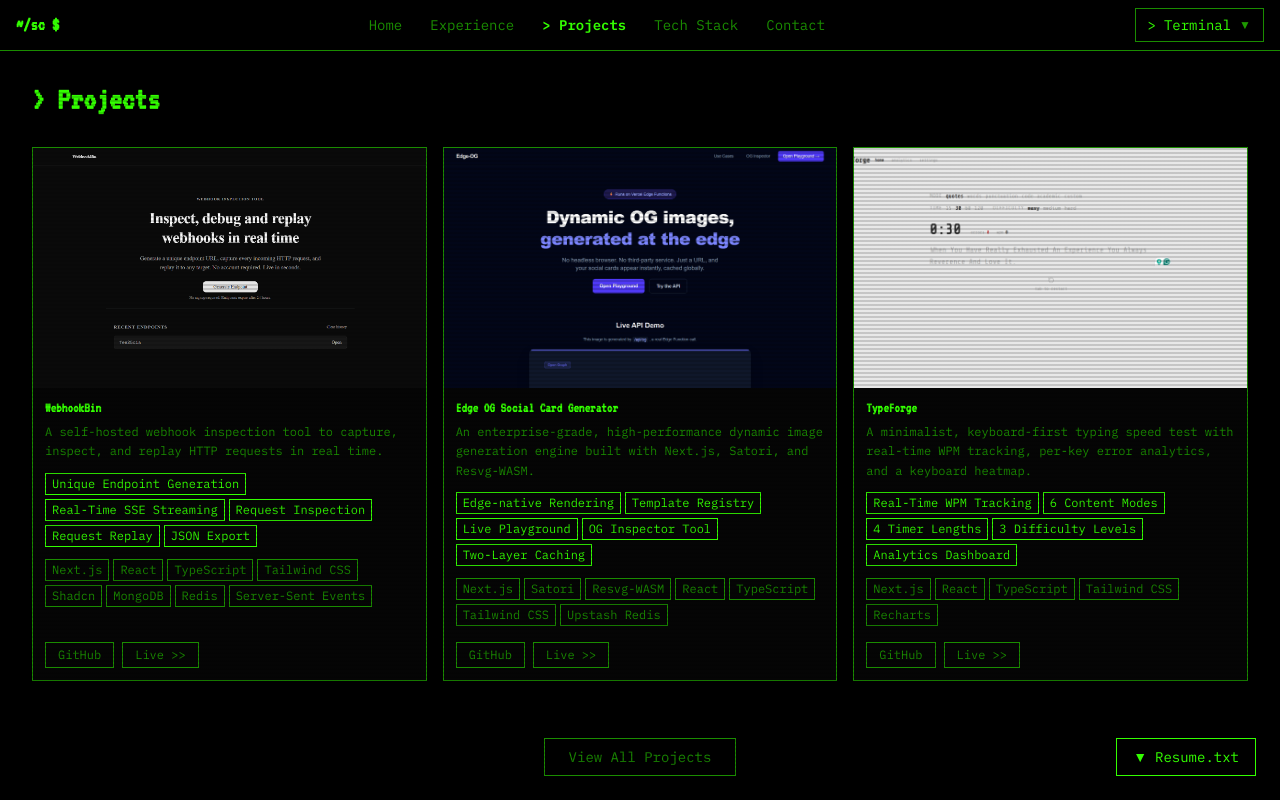
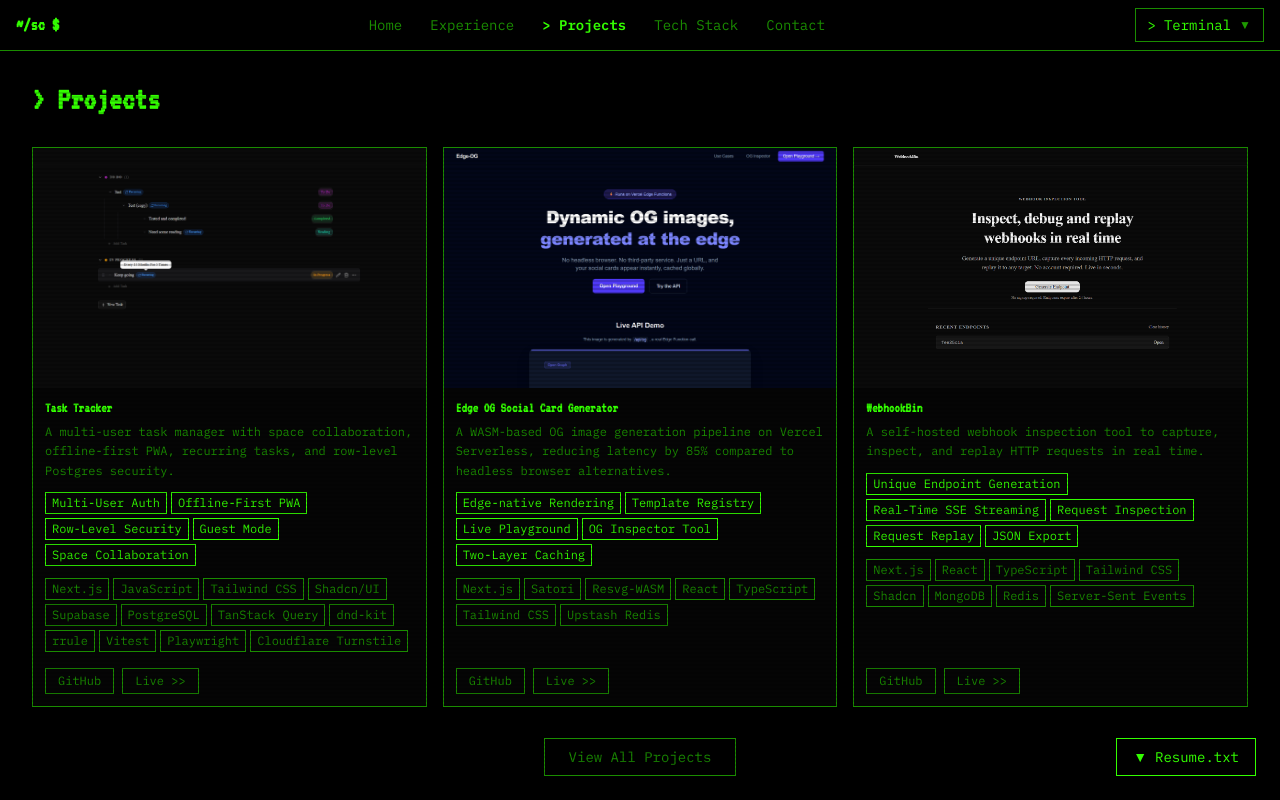
Before and after one commit to Shantanoo-Chandorkar/shantanoo-portfolio, a Next.js app: page / in a window 1280 px wide. Both pictures are taken after a click on the button "View Projects". Built offline with nearby package versions, Linux system fonts and the light colour scheme.

Commit message:
Updated experience, projects and tech stack

```diff
--- a/package.json
+++ b/package.json
@@ -3,7 +3,7 @@
   "version": "0.1.0",
   "private": true,
   "scripts": {
-    "dev": "next dev",
+    "dev": "next dev -p 3100",
     "build": "next build",
     "start": "next start",
     "lint": "eslint"
--- a/src/components/sections/ProjectsSection.tsx
+++ b/src/components/sections/ProjectsSection.tsx
@@ -114,7 +114,7 @@
                                         (e.target as HTMLImageElement).src = '/placeholder.svg';
                                     }}
                                 />
-                                {project.inProgress && (
+                                {project?.inProgress && (
                                     <div
                                         className="absolute top-2 left-2 text-xs px-2 py-0.5"
                                         style={{
--- a/src/components/sections/ProjectsSlider.tsx
+++ b/src/components/sections/ProjectsSlider.tsx
@@ -82,7 +82,7 @@
                                 (e.target as HTMLImageElement).src = '/placeholder.svg';
                             }}
                         />
-                        {project.inProgress && (
+                        {project?.inProgress && (
                             <div
                                 className="absolute top-2 left-2 text-xs px-2 py-0.5 border"
                                 style={{
--- a/src/data/experiences.ts
+++ b/src/data/experiences.ts
@@ -3,17 +3,48 @@
 export const experiences: ExperienceEntry[] = [
     {
         id: 1,
+        company: 'Keyideas Infotech',
+        position: 'Software Developer',
+        period: 'June 2026 - Present',
+        location: 'Mumbai, India · Remote',
+        shortDescription: 'Independently shipped two WordPress plugins live on WordPress.org, refactored a Shopify sync platform consolidating 16 tables to 9 with XSS fixes and RBAC, and led technical delivery while mentoring 3 junior developers.',
+        description: [
+            'Independently architected and shipped two production WordPress plugins, Keyideas Connect for Xero and Keyideas Connect for Trello, both live on WordPress.org, covering plugin architecture, PHP backend, OAuth 2.0, REST API integrations, React frontend, and security.',
+            'Refactored a centralized Next.js and MongoDB Shopify sync platform before production launch — consolidating 16 tables to 9, replacing plain-text store references with proper foreign key IDs, remediating XSS vulnerabilities, and implementing RBAC — with zero data loss. Shopify app currently under review.',
+            'Led delivery across multiple client projects as the primary technical contact, mentoring 3 junior developers on technical decisions, task prioritization, and work allocation, reporting project status directly to the CEO.',
+        ],
+        technologies: [
+            'PHP',
+            'React.js',
+            'Next.js',
+            'JavaScript',
+            'MySQL',
+            'MongoDB',
+            'GraphQL',
+            'REST APIs',
+            'Git',
+            'WordPress',
+            'OAuth 2.0',
+        ],
+        highlights: [
+            '2 plugins live on WordPress.org',
+            '16 tables consolidated to 9',
+            '3 junior developers mentored',
+        ],
+    },
+    {
+        id: 2,
         company: 'Brainstorm Force (CartFlows)',
         position: 'Software Developer',
-        period: 'August 2025 – Present',
-        location: 'Remote',
+        period: 'August 2025 - March 2026',
+        location: 'Mumbai, India · Remote',
         shortDescription: 'Expanded analytics coverage by 200%, engineered an interactive Canvas Builder from scratch with React and ReactFlow, and resolved 3 critical payment failures, cutting support tickets by 90%.',
         description: [
-            'Overhauled CartFlows Flow Analytics, expanding tracked KPIs from 8 to 24 (+200%) with new tabular data views, achieving zero regression and no performance degradation on a database-heavy implementation.',
-            'Engineered a full-featured interactive Canvas Builder from scratch using React and ReactFlow, dynamically visualizing complete funnel flows and all nested steps in a node-based UI.',
-            'Resolved 3+ critical payment failures, including Stripe Express Checkout blocking transactions, PayPal infinite loading on upsell, and Google Pay misrouting to WooCommerce, cutting payment-related support tickets by 90%.',
-            'Conducted a comprehensive security audit of the CartFlows plugin and independently remediated all identified vulnerabilities spanning all CVSS severity tiers.',
-            'Pioneered WordPress Abilities API integration for CartFlows, mapping plugin capabilities as MCP-compatible tools within the WordPress MCP server architecture.',
+            'Extended CartFlows Flow Analytics from 8 to 24 tracked KPIs, building the backend data pipeline, tabular views, and charts end-to-end on a database-heavy implementation.',
+            'Built a node-based Canvas Builder from scratch using React and ReactFlow, letting users visualise complete funnel flows and all nested steps in an interactive UI.',
+            'Resolved 3 critical payment failures across Stripe Express Checkout, PayPal upsell flow, and Google Pay routing, cutting payment-related support tickets by 90%.',
+            'Audited the CartFlows codebase for security vulnerabilities and remediated issues across all severity levels, covering input sanitization, capability checks, privilege escalation, and data exposure vectors.',
+            'Integrated the WordPress Abilities API into CartFlows, exposing plugin capabilities as MCP-compatible tools and resources within a WordPress MCP server.',
         ],
         technologies: [
             'PHP',
@@ -27,39 +58,39 @@
             'Git',
         ],
         highlights: [
-            '+200% KPIs expanded',
+            '8 to 24 KPIs',
             '90% ticket reduction',
-            'Canvas Builder built from scratch',
+            'Canvas Builder from scratch',
         ],
     },
     {
-        id: 2,
+        id: 3,
         company: 'Hummingbird Web Solutions Pvt Ltd.',
         position: 'Software Engineer',
-        period: 'December 2023 – July 2025',
+        period: 'December 2023 - July 2025',
         location: 'Pune, India',
         shortDescription: 'Pushed Core Web Vitals from 71 to 89, revamped 50+ Gutenberg block components for 4,000+ users, and hardened a SaaS platform serving 10,000+ active subscribers.',
         description: [
-            'Built a high-performance Windows application automating JSON-to-PDF conversion using C# and .NET, delivering 20% faster internal workflows with full CRUD persistence for 10+ designers.',
-            'Revamped 50+ React-based Gutenberg block components, improving accessibility and UX for 4,000+ active users across the Responsive Blocks plugin.',
-            'Resolved critical security vulnerabilities in a SaaS platform, hardening reliability for 10,000+ active users including 200+ premium subscribers.',
-            'Boosted Core Web Vitals score from 71 to 89 (+18 points) by targeting LCP and CLS via lazy loading, DOM optimizations, and layout fixes.',
+            'Reworked 50+ React-based Gutenberg block components in the CyberChimps Responsive Blocks plugin, improving accessibility and rendering consistency for 4,000+ active users.',
+            'Built a barcode generation feature for a C# and .NET Windows desktop app, designed to reduce document workflow time for an internal design team of 10+ designers.',
+            'Found and fixed critical security vulnerabilities on a SaaS platform serving 10,000+ active users and 200+ paid subscribers.',
+            'Improved Core Web Vitals score from 71 to 89 by targeting LCP and CLS through lazy loading, DOM cleanup, and layout fixes.',
         ],
         technologies: [
             'React.js',
             'WordPress',
             'PHP',
             'JavaScript',
-            'C#',
-            '.NET',
             'MySQL',
             'GitHub',
             'REST APIs',
+            'C#',
+            '.NET',
         ],
         highlights: [
-            '+18pts Core Web Vitals',
-            '50+ components revamped',
-            '10K+ users secured',
+            '71 to 89 Core Web Vitals',
+            '50+ components reworked',
+            '10,000+ users secured',
         ],
     },
 ];
--- a/src/data/projects.ts
+++ b/src/data/projects.ts
@@ -3,11 +3,75 @@
 export const projects: Project[] = [
     {
         id: 1,
+        title: 'Task Tracker',
+        description:
+            'A multi-user task manager with space collaboration, offline-first PWA, recurring tasks, and row-level Postgres security.',
+        longDescription:
+            'A multi-user task manager with email auth, row-level Postgres RLS enforcing per-user data isolation, approval-gated space sharing with email notifications, and database-backed brute-force rate limiting surviving serverless cold starts. Includes a 30-minute guest mode secured with Cloudflare Turnstile, with full session isolation ensuring guest data never mixes with authenticated users. Implements an offline-first PWA with service worker caching, recurring tasks with background job spawning, cascading subtask completion with server-side validation, and a global command palette with debounced search.',
+        technologies: [
+            'Next.js',
+            'JavaScript',
+            'Tailwind CSS',
+            'Shadcn/UI',
+            'Supabase',
+            'PostgreSQL',
+            'TanStack Query',
+            'dnd-kit',
+            'rrule',
+            'Vitest',
+            'Playwright',
+            'Cloudflare Turnstile',
+        ],
+        image: '/tasktracker.png',
+        githubUrl: 'https://github.com/Shantanoo-Chandorkar/task-tracker',
+        liveUrl: 'https://task-tracker-ashy-one.vercel.app/',
+        features: [
+            'Multi-User Auth',
+            'Offline-First PWA',
+            'Row-Level Security',
+            'Guest Mode',
+            'Space Collaboration',
+            'E2E Tested',
+            'Recurring Tasks',
+            'Data Export',
+            'Command Palette',
+            'Drag and Drop',
+        ],
+    },
+    {
+        id: 2,
+        title: 'Edge OG Social Card Generator',
+        description:
+            'A WASM-based OG image generation pipeline on Vercel Serverless, reducing latency by 85% compared to headless browser alternatives.',
+        longDescription:
+            'A WASM-based image generation pipeline on Vercel Serverless that reduces OG image generation latency by 85% (from 2s to under 300ms) compared to headless browser alternatives. Implements two-layer caching via Global CDN and Upstash Redis with an OG Inspector tool for verifying crawler visibility.',
+        technologies: [
+            'Next.js',
+            'Satori',
+            'Resvg-WASM',
+            'React',
+            'TypeScript',
+            'Tailwind CSS',
+            'Upstash Redis',
+        ],
+        image: '/edge-og.png',
+        githubUrl: 'https://github.com/Shantanoo-Chandorkar/edge-og',
+        liveUrl: 'https://edge-og-xi.vercel.app/',
+        features: [
+            'Edge-native Rendering',
+            'Template Registry',
+            'Live Playground',
+            'OG Inspector Tool',
+            'Two-Layer Caching',
+        ],
+    },
+    {
+        id: 3,
         title: 'WebhookBin',
         description:
             'A self-hosted webhook inspection tool to capture, inspect, and replay HTTP requests in real time.',
         longDescription:
-            'A self-hosted webhook inspection platform that generates unique endpoint URLs, streams every incoming HTTP request to the dashboard via Server-Sent Events, and lets you inspect headers, query parameters, and JSON-formatted bodies. Captured requests can be replayed to any target URL or exported as JSON files. Includes per-IP rate limiting and automatic 24-hour endpoint expiry.',
+            'A self-hosted webhook inspection platform using Server-Sent Events for real-time request streaming, with unique endpoint generation and JSON replay for debugging incoming requests. Includes per-IP rate limiting and automated 24-hour TTL cleanup via Redis.',
         technologies: [
             'Next.js',
             'React',
@@ -32,34 +96,7 @@
         ],
     },
     {
-        id: 2,
-        title: 'Edge OG Social Card Generator',
-        description:
-            'An enterprise-grade, high-performance dynamic image generation engine built with Next.js, Satori, and Resvg-WASM.',
-        longDescription:
-            'A specialized microservice (integrated into Next.js) that transforms React components into high-quality PNG images for social media sharing. It leverages a lightweight, WASM-based pipeline to generate images directly on the Vercel Edge Network or Serverless functions.',
-        technologies: [
-            'Next.js',
-            'Satori',
-            'Resvg-WASM',
-            'React',
-            'TypeScript',
-            'Tailwind CSS',
-            'Upstash Redis',
-        ],
-        image: '/edge-og.png',
-        githubUrl: 'https://github.com/Shantanoo-Chandorkar/edge-og',
-        liveUrl: 'https://edge-og-xi.vercel.app/',
-        features: [
-            'Edge-native Rendering',
-            'Template Registry',
-            'Live Playground',
-            'OG Inspector Tool',
-            'Two-Layer Caching',
-        ],
-    },
-    {
-        id: 3,
+        id: 4,
         title: 'TypeForge',
         description:
             'A minimalist, keyboard-first typing speed test with real-time WPM tracking, per-key error analytics, and a keyboard heatmap.',
@@ -79,39 +116,6 @@
             'Weakness Drill Recommendations',
             'Dark / Light Theme',
             'Configurable Fonts',
-        ],
-    },
-    {
-        id: 4,
-        title: 'CineMix Platform',
-        description: 'A Full-Stack application for Movies and TV shows.',
-        longDescription:
-            'A Full-Stack application that leverages the IMDB API to provide users with searchable movie and TV show information, including details like ratings, cast, and plot summaries.',
-        technologies: [
-            'React.js',
-            'Node.js',
-            'Express',
-            'MongoDB',
-            'Javascript',
-            'Tailwind CSS',
-            'IMDB API',
-            'Axios',
-            'Redux',
-            'JWT',
-            'Bcrypt',
-            'Mongoose',
-        ],
-        image: '/cinemix.png',
-        githubUrl: 'https://github.com/Shantanoo-Chandorkar/mern-movie-app',
-        liveUrl: 'https://cinemixmern.netlify.app/',
-        features: [
-            'React Skeletons',
-            'Search Functionality',
-            'Movie Details',
-            'User Authentication',
-            'Responsive Design',
-            'Favorite Movies',
-            'Lazy Loading',
         ],
     },
     {
@@ -148,58 +152,4 @@
             'Google OAuth & Magic Link Auth',
         ],
     },
-    {
-        id: 6,
-        title: 'Task Tracker',
-        description:
-            'A single-user task management app with unlimited nested subtasks, inspired by ClickUp and Linear.',
-        longDescription:
-            'A full-featured task management application supporting infinitely nested subtasks, status-grouped list views, drag-and-drop reordering, and clipboard operations across entire subtrees. Includes a recurring task engine powered by rrule that spawns new instances via a daily cron job, and a settings page for full status CRUD with custom colours.',
-        technologies: [
-            'Next.js',
-            'JavaScript',
-            'Tailwind CSS',
-            'shadcn/ui',
-            'Supabase',
-            'PostgreSQL',
-            'TanStack Query',
-            'dnd-kit',
-            'rrule',
-            'date-fns',
-            'Vitest',
-        ],
-        image: '/tasktracker.png',
-        githubUrl: 'https://github.com/Shantanoo-Chandorkar/task-tracker',
-        liveUrl: 'https://task-tracker-ashy-one.vercel.app/',
-        inProgress: true,
-        features: [
-            'Infinite Nesting',
-            'Status Groups',
-            'Drag and Drop',
-            'Promote & Move Tasks',
-            'Copy / Cut / Paste',
-            'Recurring Tasks',
-            'Status Management',
-            'Light / Dark Theme',
-        ],
-    },
-    {
-        id: 7,
-        title: 'Portfolio Project',
-        description: 'Portfolio project showcasing frontend skills with intuitive UI and animations.',
-        longDescription:
-            'A portfolio project that highlights my frontend development skills, featuring an intuitive user interface, smooth animations, and responsive design. It serves as a showcase of my work and abilities in web development.',
-        technologies: ['Next.js', 'Tailwind CSS', 'Framer Motion', 'TypeScript', 'React'],
-        image: '/portfolio-1.png',
-        githubUrl: 'https://github.com/Shantanoo-Chandorkar/shantanoo-portfolio-draft',
-        liveUrl: '',
-        features: [
-            'Responsive Design',
-            'Smooth Animations',
-            'Intuitive UI',
-            'Portfolio Showcase',
-            'Dark Mode',
-            'Light Mode',
-        ],
-    },
 ];
--- a/src/data/techstack.ts
+++ b/src/data/techstack.ts
@@ -10,7 +10,7 @@
         items: [
             { name: 'JavaScript (ES6+)', note: 'Primary language' },
             { name: 'TypeScript', note: 'Strong typing' },
-            { name: 'PHP', note: 'Backend & WordPress' },
+            { name: 'PHP', note: 'Backend & plugins' },
             { name: 'C#', note: '.NET ecosystem' },
         ],
     },
@@ -28,17 +28,17 @@
         items: [
             { name: 'Node.js', note: 'Server-side JS' },
             { name: '.NET Framework', note: 'C# applications' },
-            { name: 'MySQL', note: 'Relational DB' },
-            { name: 'MongoDB', note: 'Document DB' },
+            { name: 'REST APIs', note: 'HTTP integration' },
+            { name: 'OAuth 2.0', note: 'Auth protocol' },
         ],
     },
     {
-        label: 'Ecosystem',
+        label: 'Databases',
         items: [
-            { name: 'WordPress', note: 'CMS & plugins' },
-            { name: 'WooCommerce', note: 'E-commerce' },
-            { name: 'Docker', note: 'Containerization' },
-            { name: 'REST APIs', note: 'HTTP integration' },
+            { name: 'MySQL', note: 'Relational DB' },
+            { name: 'PostgreSQL', note: 'Advanced relational' },
+            { name: 'MongoDB', note: 'Document DB' },
+            { name: 'Redis', note: 'In-memory cache' },
         ],
     },
 ];
@@ -50,31 +50,31 @@
 export const techStackFull: FullTechCategory[] = [
     {
         title: 'Frontend Development',
-        description: 'React.js, Next.js, TypeScript, JavaScript, jQuery',
+        description: 'React.js, Next.js, TypeScript, JavaScript, Tailwind CSS, ReactFlow',
     },
     {
         title: 'Backend Development',
-        description: 'PHP, Node.js, .NET Framework',
+        description: 'PHP, Node.js, .NET Framework, REST APIs, GraphQL, OAuth 2.0',
     },
     {
-        title: 'Database Management',
-        description: 'MySQL, MS-SQL, MongoDB',
+        title: 'Databases',
+        description: 'MySQL, PostgreSQL, MongoDB, Redis',
     },
     {
         title: 'Programming Languages',
-        description: 'JavaScript (ES6+), PHP, C#, TypeScript, C++, Java, Go',
+        description: 'JavaScript (ES6+), TypeScript, PHP, C#',
     },
     {
-        title: 'Core Concepts',
-        description: 'Data Structures & Algorithms, Technical SEO, System Design, Database Management',
+        title: 'Testing',
+        description: 'PHPUnit, Playwright, Vitest, React Testing Library, PHPCS',
     },
     {
-        title: 'Web Technologies',
-        description: 'REST APIs, GraphQL, WordPress, WooCommerce, Magento',
+        title: 'Security',
+        description: 'OAuth 2.0, Row-Level Security, XSS Prevention, CSRF Prevention, Email Enumeration Prevents, RBAC, CVSS Auditing, Brute-Force Protection',
     },
     {
         title: 'Performance',
-        description: 'Core Web Vitals, Technical SEO, Lighthouse, Accessibility',
+        description: 'Core Web Vitals, Lighthouse, Accessibility, Lazy Loading, Profiling, Asynchronous Execution',
     },
     {
         title: 'Development Tools',
@@ -82,14 +82,14 @@
     },
     {
         title: 'Version Control',
-        description: 'Git, GitHub, Bitbucket, SVN',
+        description: 'Git, GitHub',
     },
     {
-        title: 'Programming Tools',
-        description: 'Webpack, ESLint, Babel, Grunt, PhpCodeSniffer',
+        title: 'Build Tools',
+        description: 'Vite, Webpack, ESLint, Babel, PhpCodeSniffer',
     },
     {
-        title: 'WordPress Plugins',
-        description: 'WooCommerce, WPForms, Yoast SEO, Advanced Custom Fields, Elementor',
+        title: 'WordPress Ecosystem',
+        description: 'WordPress, WooCommerce, WordPress Hooks, Custom DB Tables, REST API Extensions',
     },
 ];
```
